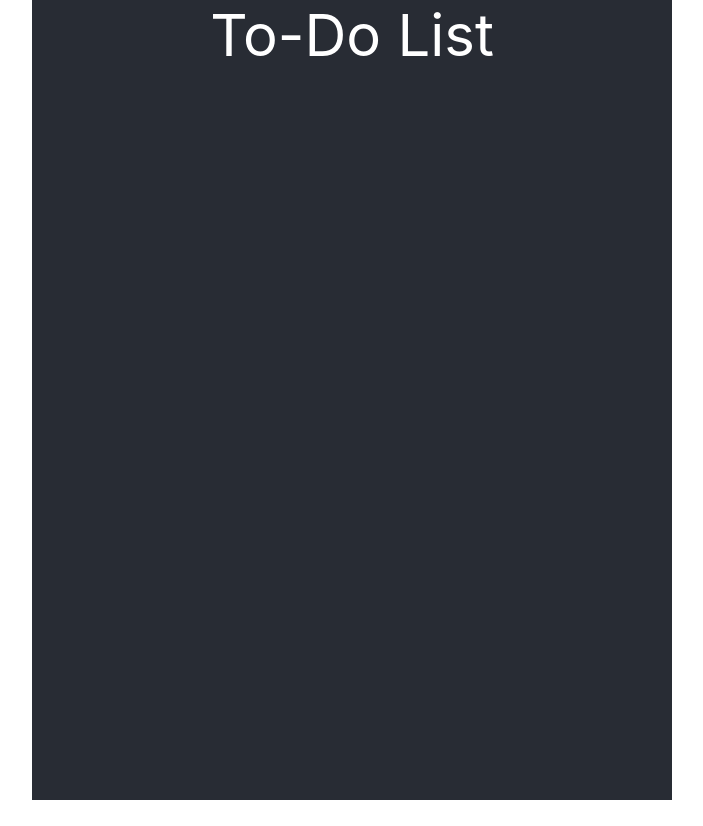
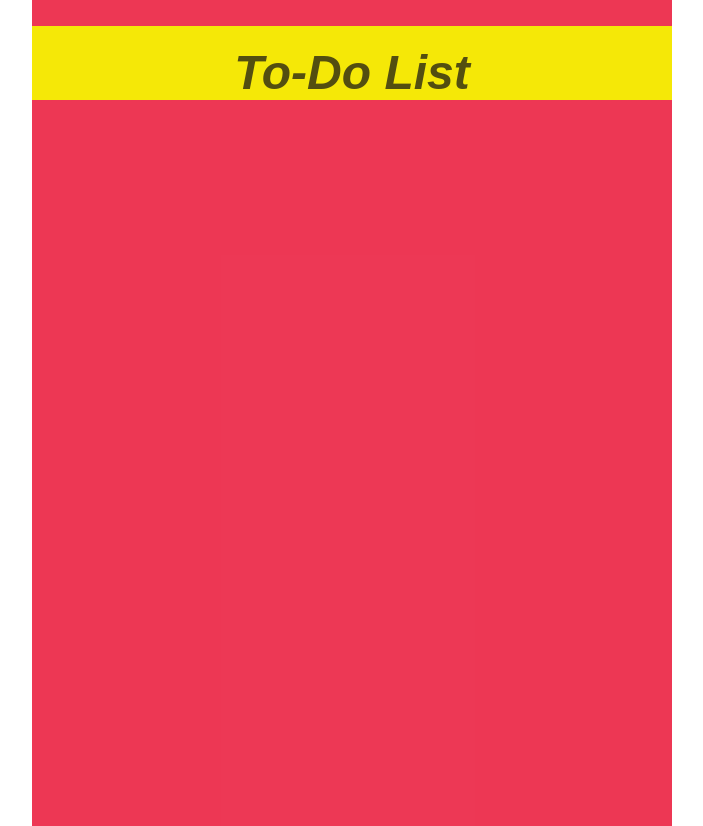
Before and after one commit to JainVayam/TechTalkList, a React (Create React App) app: page / in a window 1280 px wide. Shown: the whole page, without its empty margins (288-991 px from the left). Before the commit the page ends 800 px from the top, so only its background shows below. Built offline with nearby package versions, Linux system fonts and the light colour scheme.

Commit message:
Brought the design up to speed

```diff
--- a/src/App.css
+++ b/src/App.css
@@ -1,5 +1,10 @@
 .App {
   text-align: center;
+  height: 100vh;
+  width: 50%;
+  margin-left: 25%;
+  background: #eb2242e6;
+  padding-top: 2%;
 }
 
 .App-logo {
@@ -9,16 +14,18 @@
 }
 
 .App-header {
-  background-color: #282c34;
-  min-height: 100vh;
+  padding-top: 3%;
+  margin-bottom: 5%;
   display: flex;
   flex-direction: column;
   align-items: center;
-  /* justify-content: center; */
-  font-size: calc(10px + 6vmin);
-  color: white;
-  width: 50%;
-  margin-left: 25%;
+  font-size: 3rem;
+  color: #171515ba;
+  font-weight: bold;
+  font-family: sans-serif;
+  font-style: italic;
+  background: #f5e807;
+  width: 100%;
 }
 
 .App-link {
```
